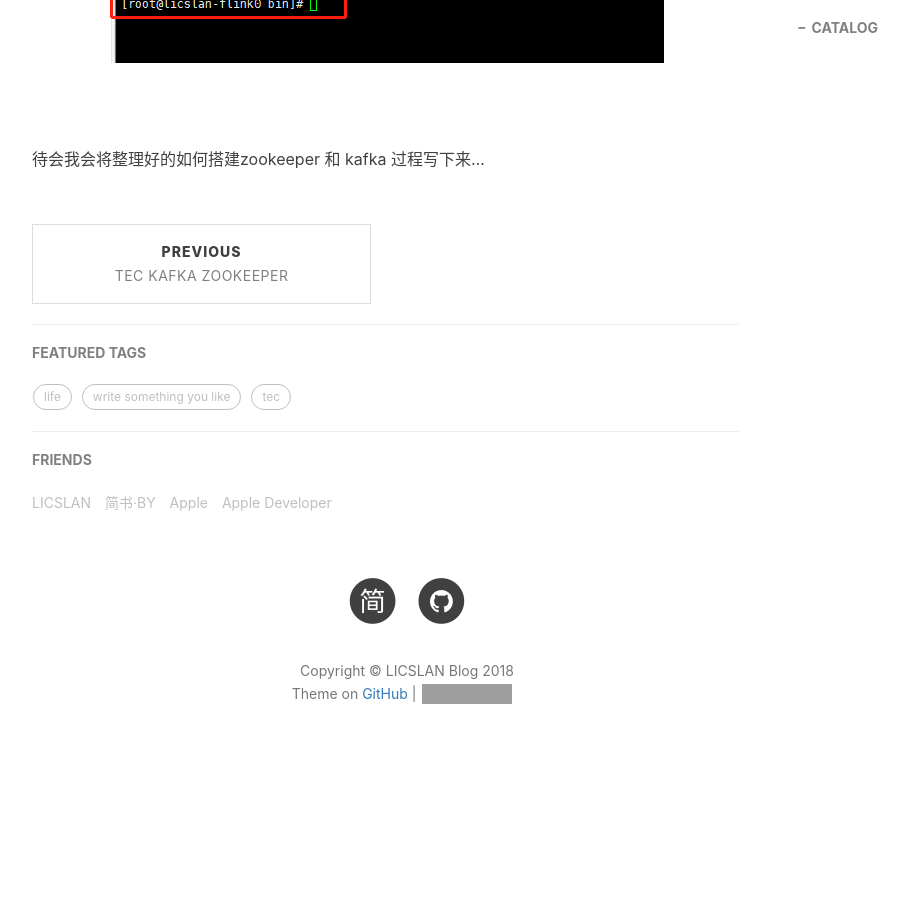
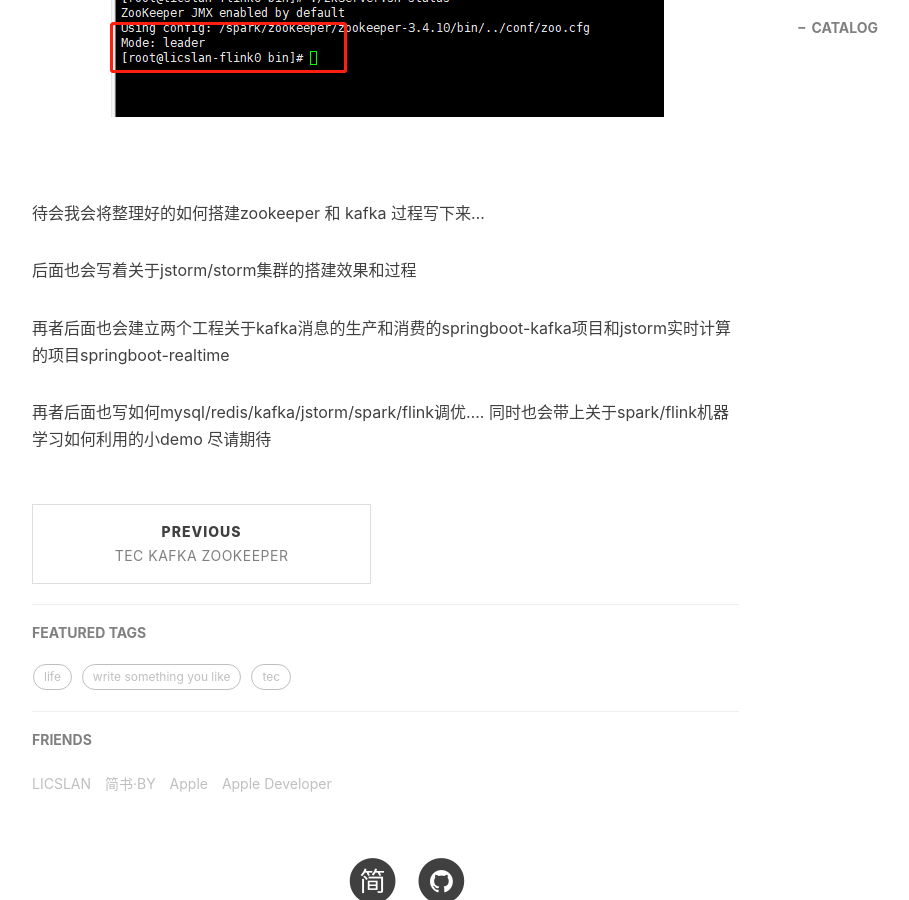
Before and after one commit to licslan/licslan.github.io, a Jekyll site: the page built from _posts/2018-12-30-Simply build a kafka_zookeeper_storm cluster.md, in a window 1280 px wide and 900 px high, scrolled down 2477 px. Shown: the whole window, without its empty margins (233-1142 px from the left). Built offline with Jekyll 4.4.1, drawn with Linux system fonts in a browser that asks for light colours; nearby versions of some CDN libraries; comment, search, counter and statistics services are not loaded; before the commit the page ends 3275 px from its top, so only the background shows below that; some of the changed text lies outside the part shown; grey boxes are pictures that could not be loaded.

Commit message:
Update 2018-12-30-Simply build a kafka_zookeeper_storm cluster.md

```diff
--- a/_posts/2018-12-30-Simply build a kafka_zookeeper_storm cluster.md
+++ b/_posts/2018-12-30-Simply build a kafka_zookeeper_storm cluster.md
@@ -11,7 +11,8 @@ tags:
      - build a kafka_zookeeper_jstorm
 ---
 
-今天元旦假期第一天  在家没有事情  就大致画了下图 关于jstorm  kafka  zk 集群的图
+今天元旦假期第一天  在家没有事情  就大致画了下图 关于jstorm  kafka  zk 集群的图<br>
+为了实验成功呢  所以建议大家先干掉Linux的防火墙机制  免得自己去开放各种端口...  这里关于防火墙的内容大家可以度娘哈<br>
 ![](https://raw.githubusercontent.com/licslan/licslan.github.io/master/img/jstorm.png)<br>
 
 咱们来看看zookeeper 集群搭建和kafka搭建效果吧
@@ -19,4 +20,10 @@ tags:
 ![](https://raw.githubusercontent.com/licslan/licslan.github.io/master/img/zk_kafka_cluster.png)
 ![](https://raw.githubusercontent.com/licslan/licslan.github.io/master/img/zk_cluster.jpg)<br>
 
-待会我会将整理好的如何搭建zookeeper 和 kafka 过程写下来...
+待会我会将整理好的如何搭建zookeeper 和 kafka 过程写下来...<br>
+
+后面也会写着关于jstorm/storm集群的搭建效果和过程 <br>
+
+再者后面也会建立两个工程关于kafka消息的生产和消费的springboot-kafka项目和jstorm实时计算的项目springboot-realtime<br>
+
+再者后面也写如何mysql/redis/kafka/jstorm/spark/flink调优.... 同时也会带上关于spark/flink机器学习如何利用的小demo  尽请期待
```
